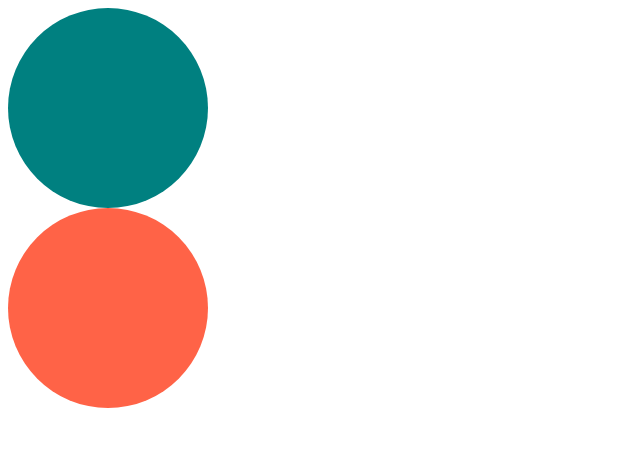
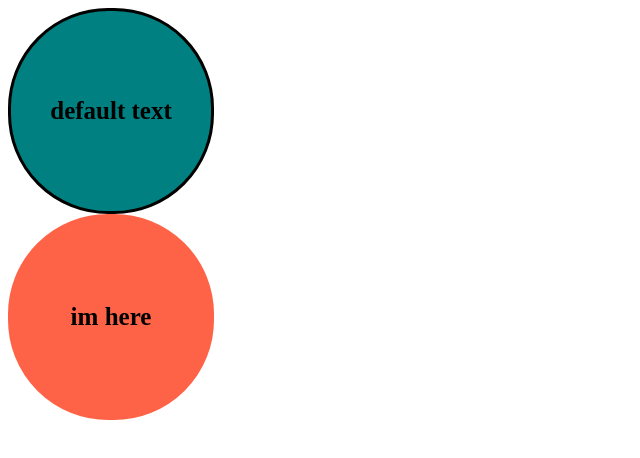
Before and after one commit to dong53358/react-masterclass, a React (Create React App) app: page / in a window 1280 px wide. Shown: the top 458 px of the page, without its empty margins (0-640 px from the left). Built offline with nearby package versions, Linux system fonts and the light colour scheme.

Commit message:
Optional Props

```diff
--- a/src/App.tsx
+++ b/src/App.tsx
@@ -3,8 +3,8 @@ import Circle from "./Circle";
 function App() {
   return (
     <div>
-      <Circle bgColor="teal" />
-      <Circle bgColor="tomato" />
+      <Circle bgColor="teal" borderColor="black" />
+      <Circle bgColor="tomato" text="im here" />
     </div>
   );
 }
--- a/src/Circle.tsx
+++ b/src/Circle.tsx
@@ -2,21 +2,34 @@ import styled from "styled-components";
 
 interface ContainerProps {
   bgColor: string;
+  borderColor: string;
 }
 
 const Container = styled.div<ContainerProps>`
+  display: flex;
+  justify-content: center;
+  align-items: center;
   width: 200px;
   height: 200px;
+  font-size: 25px;
+  font-weight: 600;
   background-color: ${(props) => props.bgColor};
   border-radius: 100px;
+  border: 3px solid ${(props) => props.borderColor};
 `;
 
 interface CircleProps {
   bgColor: string;
+  borderColor?: string;
+  text?: string;
 }
 
-function Circle({ bgColor }: CircleProps) {
-  return <Container bgColor={bgColor} />;
+function Circle({ bgColor, borderColor, text = "default text" }: CircleProps) {
+  return (
+    <Container bgColor={bgColor} borderColor={borderColor ?? bgColor}>
+      {text}
+    </Container>
+  );
 }
 
 export default Circle;
```
